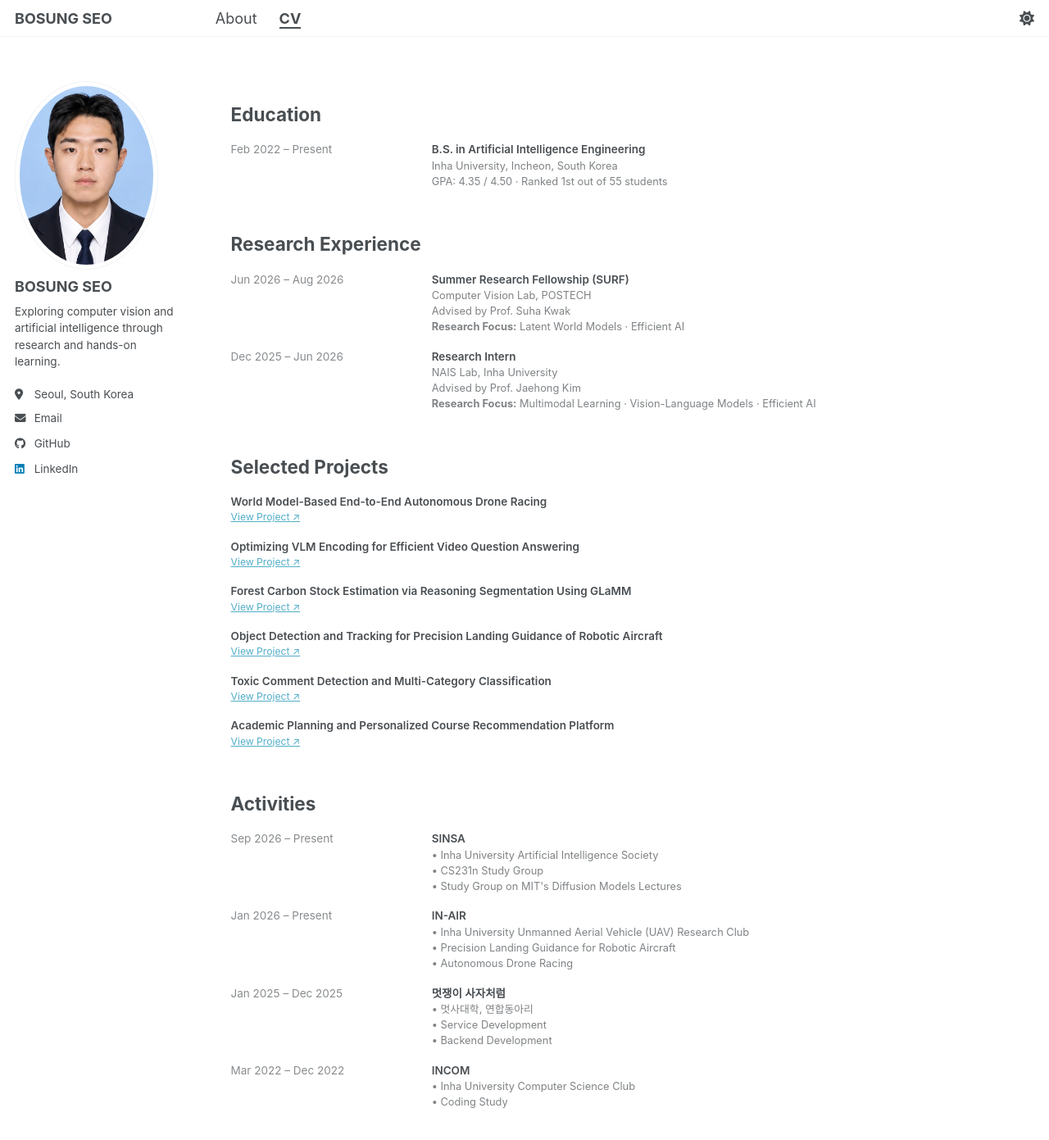
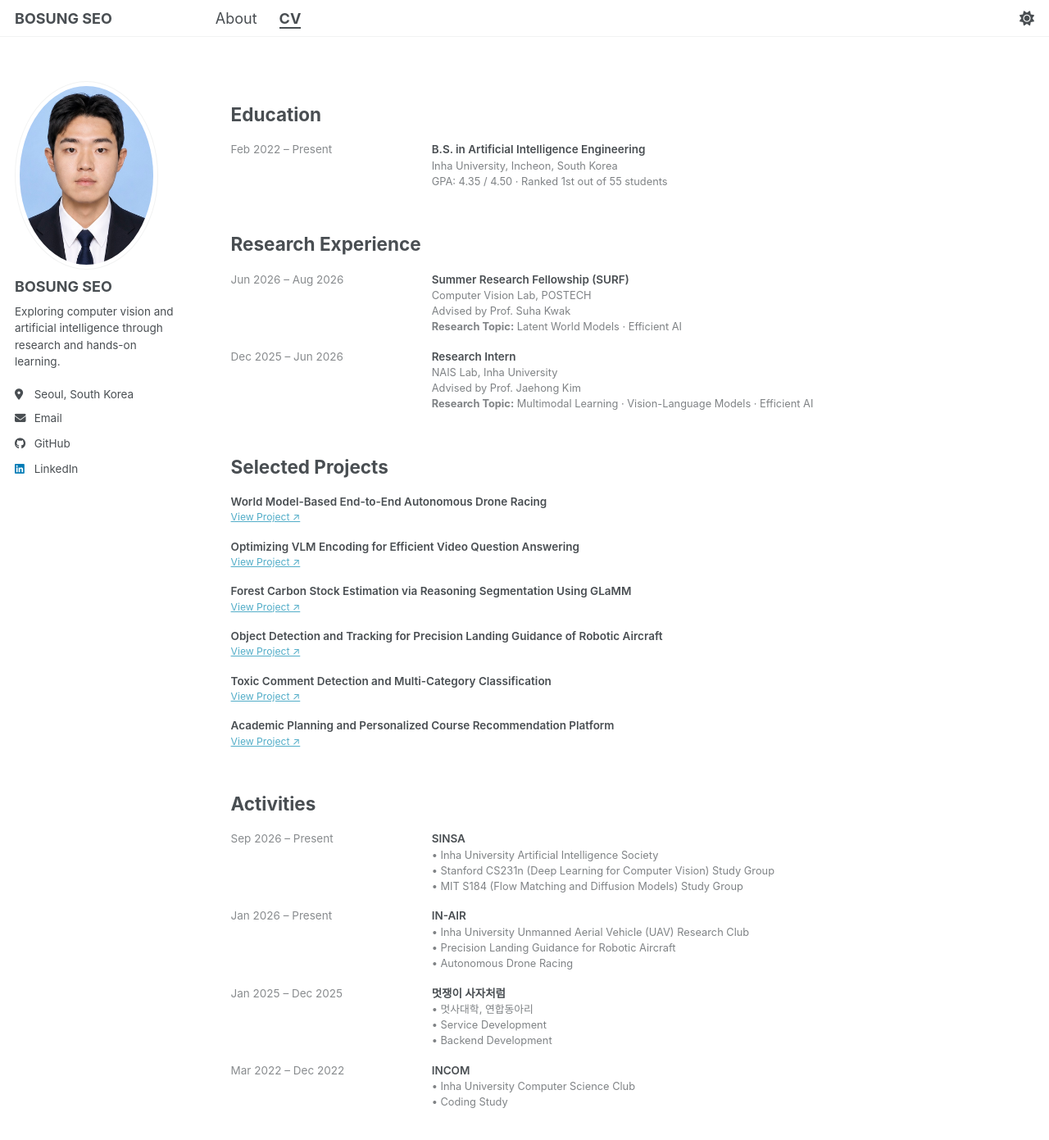
Before and after one commit to B-logg/B-logg.github.io, a Jekyll site: the page built from _pages/cv.md, in a window 1280 px wide and 1400 px high. Shown: the top 1391 px of the window at 82% size. Built offline with Jekyll 4.4.1, drawn with Linux system fonts in a browser that asks for light colours; a style sheet for code colours, icons or effects is not loaded.

Commit message:
Update cv.md

```diff
--- a/_pages/cv.md
+++ b/_pages/cv.md
@@ -81,7 +81,7 @@ redirect_from:
       <div class="cv-subtitle">Computer Vision Lab, POSTECH</div>
       <div class="cv-subtitle">Advised by Prof. Suha Kwak</div>
       <div class="cv-subtitle">
-        <strong>Research Focus:</strong> Latent World Models · Efficient AI
+        <strong>Research Topic:</strong> Latent World Models · Efficient AI
       </div>
     </td>
   </tr>
@@ -93,7 +93,7 @@ redirect_from:
       <div class="cv-subtitle">NAIS Lab, Inha University</div>
       <div class="cv-subtitle">Advised by Prof. Jaehong Kim</div>
       <div class="cv-subtitle">
-        <strong>Research Focus:</strong> Multimodal Learning · Vision-Language Models · Efficient AI
+        <strong>Research Topic:</strong> Multimodal Learning · Vision-Language Models · Efficient AI
       </div>
     </td>
   </tr>
@@ -165,8 +165,8 @@ redirect_from:
     <td class="cv-content">
       <div class="cv-title">SINSA</div>
       <div class="cv-subtitle">• Inha University Artificial Intelligence Society</div>
-      <div class="cv-subtitle">• CS231n Study Group</div>
-      <div class="cv-subtitle">• Study Group on MIT's Diffusion Models Lectures</div>
+      <div class="cv-subtitle">• Stanford CS231n (Deep Learning for Computer Vision) Study Group</div>
+      <div class="cv-subtitle">• MIT S184 (Flow Matching and Diffusion Models) Study Group</div>
     </td>
   </tr>
 
```
